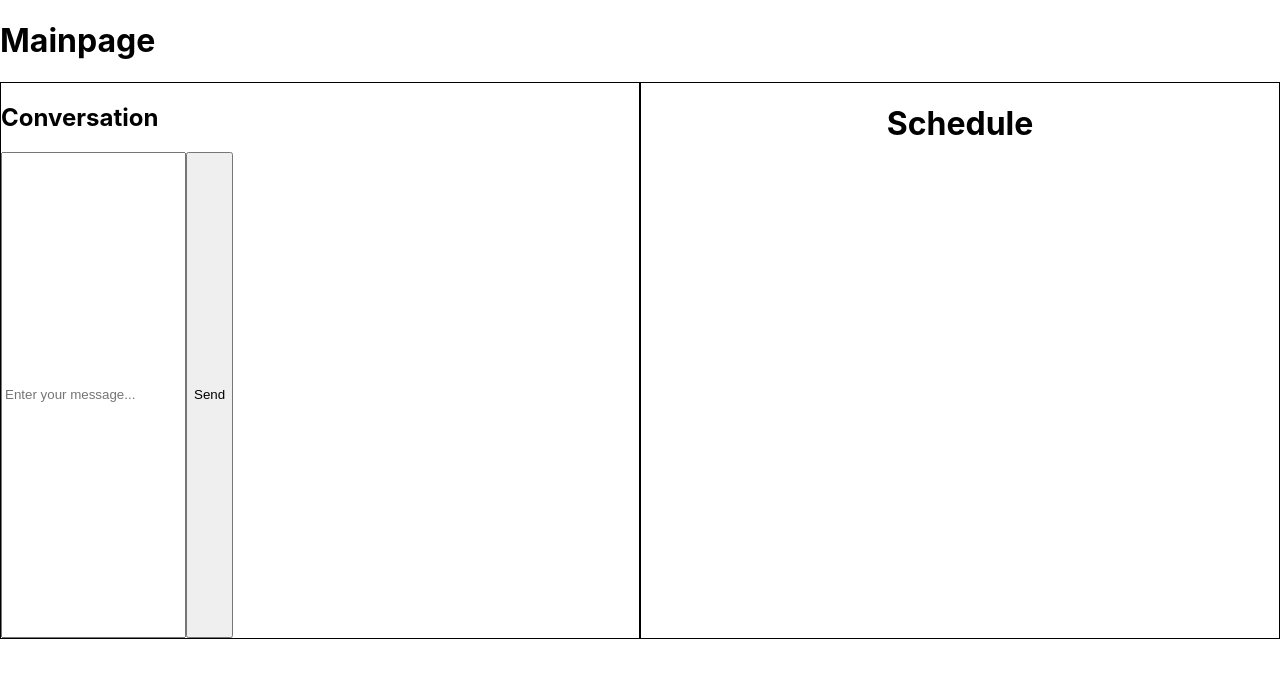
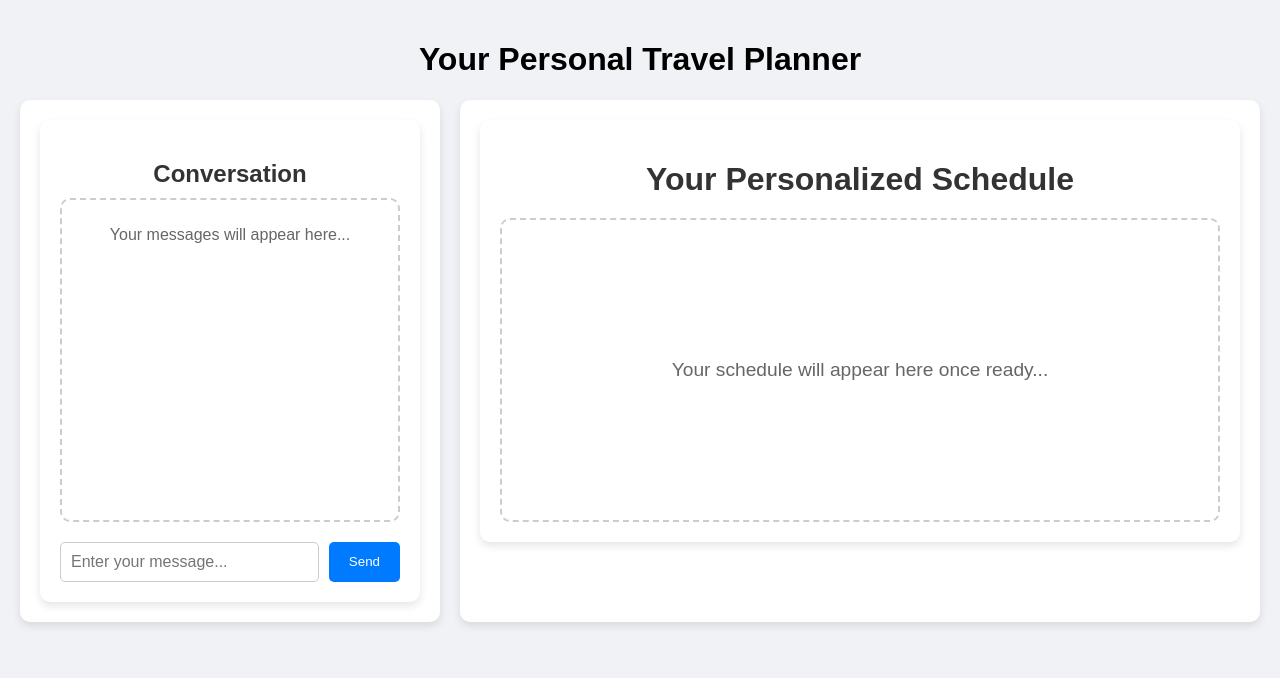
Before and after one commit to wanling1212/webappfrontend, a React (Create React App) app: page / in a window 1280 px wide. Shown: the top 678 px of the page. Built offline with nearby package versions, Linux system fonts and the light colour scheme.

Commit message:
optimize frontend layout and style

```diff
--- a/package.json
+++ b/package.json
@@ -38,5 +38,8 @@
       "last 1 firefox version",
       "last 1 safari version"
     ]
+  },
+  "devDependencies": {
+    "@babel/plugin-transform-private-property-in-object": "^7.25.9"
   }
 }
--- a/src/MainPage/Conversation/Conversation.css
+++ b/src/MainPage/Conversation/Conversation.css
@@ -1,6 +1,28 @@
 .conversation-container {
-    display: flex;
-    flex-direction: column;
-    width: 50%;
-    border: 1px solid #000; /* 添加黑色實線邊框 */
+    background: #fff;
+    padding: 20px;
+    border-radius: 10px;
+    box-shadow: 0 4px 8px rgba(0, 0, 0, 0.1);
+    max-width: 600px;
+    margin: auto;
 }
+
+.conversation-title {
+    text-align: center;
+    color: #333;
+    margin-bottom: 10px;
+}
+
+.conversation-content {
+    height: 300px;
+    overflow-y: auto;
+    padding: 10px;
+    border: 2px dashed #ccc;
+    border-radius: 10px;
+    margin-bottom: 20px;
+}
+
+.conversation-placeholder {
+    color: #666;
+    text-align: center;
+}
--- a/src/MainPage/Conversation/Conversation.js
+++ b/src/MainPage/Conversation/Conversation.js
@@ -4,7 +4,11 @@ import './Conversation.css';
 function Conversation() {
     return (
         <div className="conversation-container">
-            <h2>Conversation</h2>
+            <h2 className="conversation-title">Conversation</h2>
+            <div className="conversation-content">
+                {/* Messages will be rendered here in the future */}
+                <p className="conversation-placeholder">Your messages will appear here...</p>
+            </div>
             <MessageInput />
         </div>
     );
--- a/src/MainPage/Conversation/MessageInput/MessageInput.css
+++ b/src/MainPage/Conversation/MessageInput/MessageInput.css
@@ -1,13 +1,27 @@
 .message-input-container {
-    display:flex;
+    display: flex;
+    gap: 10px;
 }
 
 .message-input {
-    display: flex;
-    min-height: 60vh;
+    flex: 1;
+    padding: 10px;
+    font-size: 1em;
+    border: 1px solid #ccc;
+    border-radius: 5px;
+    outline: none;
 }
 
-.message-input:focus {
-    border-color: #007bff;
-    box-shadow: 0 0 5px rgba(0, 123, 255, 0.3);
+.message-send-button {
+    background-color: #007bff;
+    color: white;
+    border: none;
+    padding: 10px 20px;
+    border-radius: 5px;
+    cursor: pointer;
+    transition: background-color 0.3s;
 }
+
+.message-send-button:hover {
+    background-color: #0056b3;
+}
--- a/src/MainPage/Conversation/MessageInput/MessageInput.js
+++ b/src/MainPage/Conversation/MessageInput/MessageInput.js
@@ -5,19 +5,29 @@ function MessageInput() {
     const [message, setMessage] = useState('');
 
     const handleSubmit = () => {
-        console.log(message);
-        setMessage('');
+        if (message.trim() !== '') {
+            console.log(message);
+            setMessage('');
+        }
+    };
+
+    const handleKeyPress = (e) => {
+        if (e.key === 'Enter') {
+            handleSubmit();
+        }
     };
 
     return (
         <div className="message-input-container">
-            <input className='message-input'
+            <input
+                className="message-input"
                 type="text"
                 value={message}
                 onChange={(e) => setMessage(e.target.value)}
+                onKeyPress={handleKeyPress}
                 placeholder="Enter your message..."
             />
-            <button onClick={handleSubmit}>Send</button>
+            <button className="message-send-button" onClick={handleSubmit}>Send</button>
         </div>
     );
 }
--- a/src/MainPage/Mainpage.css
+++ b/src/MainPage/Mainpage.css
@@ -1,5 +1,42 @@
-.mainpage-container {
-    display: flex; /* 啟用 Flexbox */
-    justify-content: space-between; /* 子元素左右分散排列 */
-    width: 100%; /* 設定元素寬度為 100% */
-}
+.mainpage {
+    font-family: Arial, sans-serif;
+    padding: 20px;
+    background-color: #f0f2f5;
+    min-height: 100vh;
+  }
+
+  .mainpage-header {
+    text-align: center;
+    margin-bottom: 20px;
+  }
+
+  .mainpage-container {
+    display: flex;
+    gap: 20px;
+  }
+
+  .conversation-section, .schedule-section {
+    flex: 1;
+    background: white;
+    padding: 20px;
+    border-radius: 10px;
+    box-shadow: 0 4px 8px rgba(0, 0, 0, 0.1);
+  }
+
+  .conversation-section {
+    max-width: 40%;
+  }
+
+  .schedule-section {
+    flex: 2;
+  }
+
+  @media (max-width: 768px) {
+    .mainpage-container {
+      flex-direction: column;
+    }
+
+    .conversation-section, .schedule-section {
+      max-width: 100%;
+    }
+  }
--- a/src/MainPage/Mainpage.js
+++ b/src/MainPage/Mainpage.js
@@ -4,13 +4,18 @@ import "./Mainpage.css";
 
 function Mainpage() {
   return (
-    <div>
-      <h1>Mainpage</h1>
+    <div className="mainpage">
+      <header className="mainpage-header">
+        <h1>Your Personal Travel Planner</h1>
+      </header>
       <div className="mainpage-container">
-        <Conversation />
-        <Schedule />
+        <div className="conversation-section">
+          <Conversation />
+        </div>
+        <div className="schedule-section">
+          <Schedule />
+        </div>
       </div>
-
     </div>
   );
 }
--- a/src/MainPage/Schedule/Schedule.css
+++ b/src/MainPage/Schedule/Schedule.css
@@ -1,7 +1,30 @@
 .schedule-container {
+    background: #fff;
+    padding: 20px;
+    border-radius: 10px;
+    box-shadow: 0 4px 8px rgba(0, 0, 0, 0.1);
+    max-width: 800px;
+    margin: auto;
+}
+
+.schedule-title {
+    text-align: center;
+    font-size: 2em;
+    margin-bottom: 20px;
+    color: #333;
+}
+
+.schedule-content {
     display: flex;
-    flex-direction: column;
+    justify-content: center;
     align-items: center;
-    width: 50%; /* 設定元素寬度為 80% */
-    border: 1px solid #000; /* 添加黑色實線邊框 */
+    height: 300px;
+    border: 2px dashed #ccc;
+    border-radius: 10px;
 }
+
+.schedule-placeholder {
+    color: #666;
+    font-size: 1.2em;
+    text-align: center;
+}
--- a/src/MainPage/Schedule/Schedule.js
+++ b/src/MainPage/Schedule/Schedule.js
@@ -4,8 +4,11 @@ import './Schedule.css';
 const Schedule = () => {
     return (
         <div className="schedule-container">
-            <h1>Schedule</h1>
-            {/* Add your schedule content here */}
+            <h1 className="schedule-title">Your Personalized Schedule</h1>
+            <div className="schedule-content">
+                {/* Dynamic schedule content will be rendered here after connecting to the backend */}
+                <p className="schedule-placeholder">Your schedule will appear here once ready...</p>
+            </div>
         </div>
     );
 };
```
Also changed, not shown: 1 other file (tests, documents, lock files or other folders).
